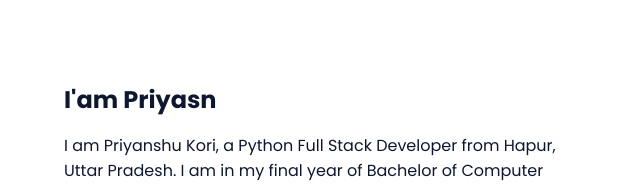
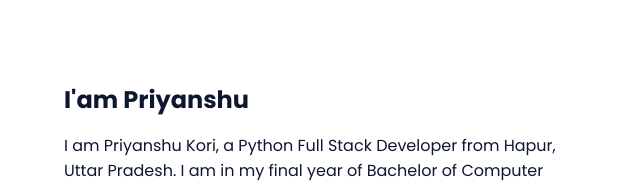
Before and after one commit to priyanshu6166/portfolio, a plain HTML site: page portfolio/index.html in a window 1280 px wide. Shown: the part 822-1009 px from the top of the page, 576-1216 px from the left. Drawn offline with nearby package versions, Linux system fonts and the light colour scheme.

Commit message:
Update index.html

```diff
--- a/portfolio/index.html
+++ b/portfolio/index.html
@@ -90,7 +90,7 @@
                 </div>
 
                 <div>
-                    <h2 class="about__subtitle">I'am Priyasn</h2>
+                    <h2 class="about__subtitle">I'am Priyanshu</h2>
                     <p class="about__text">I am Priyanshu Kori, a Python Full Stack Developer from Hapur, Uttar Pradesh.
                         I am in my final year of Bachelor of Computer Applications at Chaudhary Charan Singh University.
                         I specialize in building responsive and user-friendly web applications using Python, Django,
```
